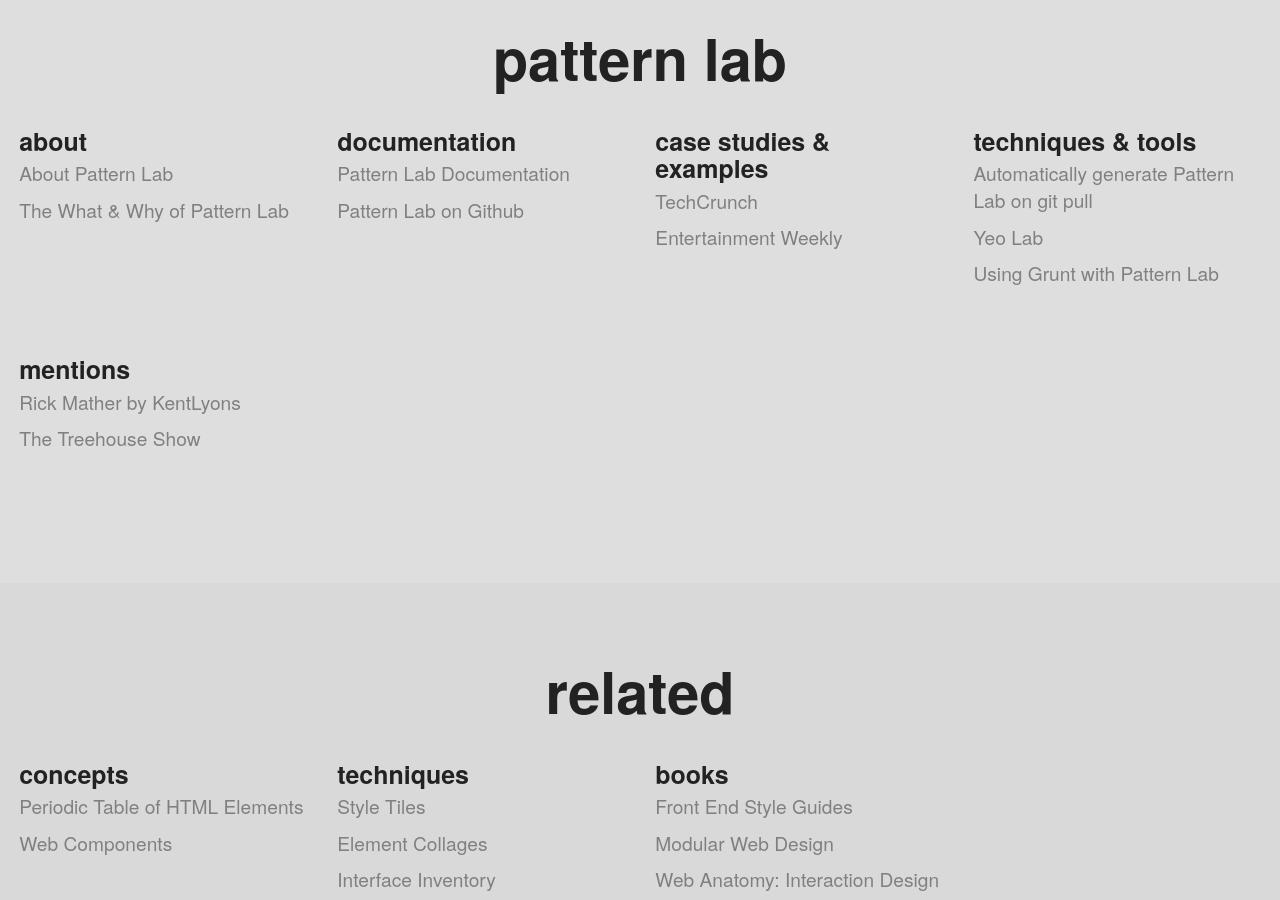
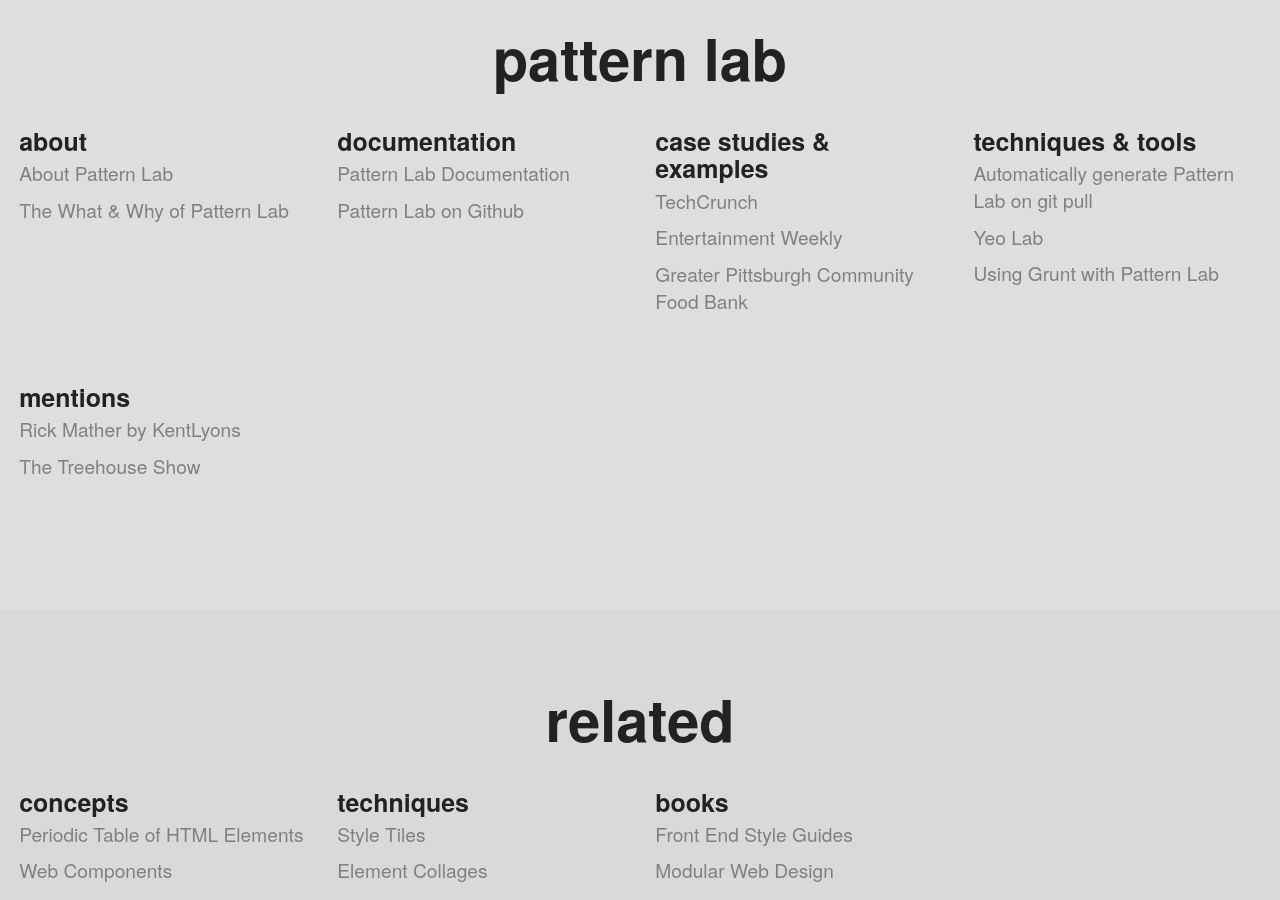
Before and after one commit to pattern-lab/website, a Jekyll site: the page built from patternlabsite/resources.html, in a window 1280 px wide and 900 px high, scrolled down 2225 px. Built offline with Jekyll 4.4.1, drawn with Linux system fonts in a browser that asks for light colours; Markdown is read by kramdown in place of the engine named in the settings; comment, search, counter and statistics services are not loaded.

Commit message:
Update resources.html
Added Greater Pittsburgh Community Food Bank PatternLab to examples section.

```diff
--- a/patternlabsite/resources.html
+++ b/patternlabsite/resources.html
@@ -123,6 +123,7 @@
 			<ul class="list">
 				<li><a href="http://bradfrostweb.com/blog/post/techcrunch/">TechCrunch</a></li>
 				<li><a href="http://bradfrostweb.com/blog/post/entertainment-weekly/">Entertainment Weekly</a></li>
+				<li><a href="http://foodbank.bradfrostweb.com/patternlab/v10/">Greater Pittsburgh Community Food Bank</a></li>
 			</ul>
 		</div>
 		<div class="gi">
```
